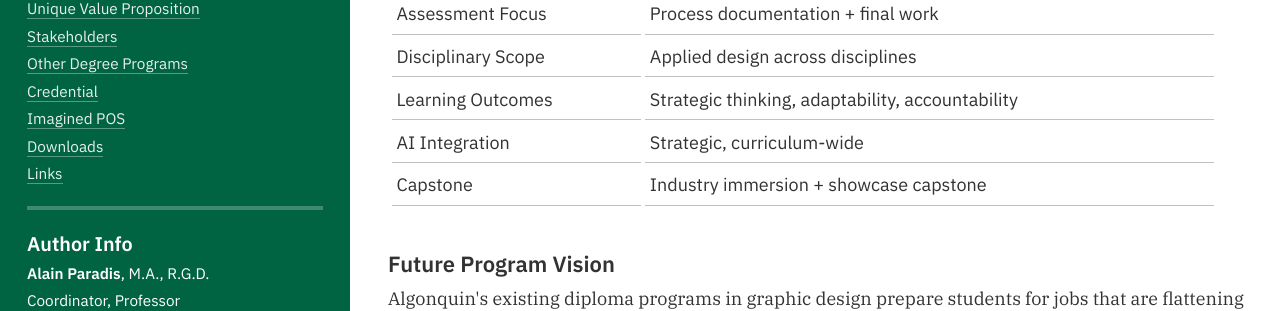
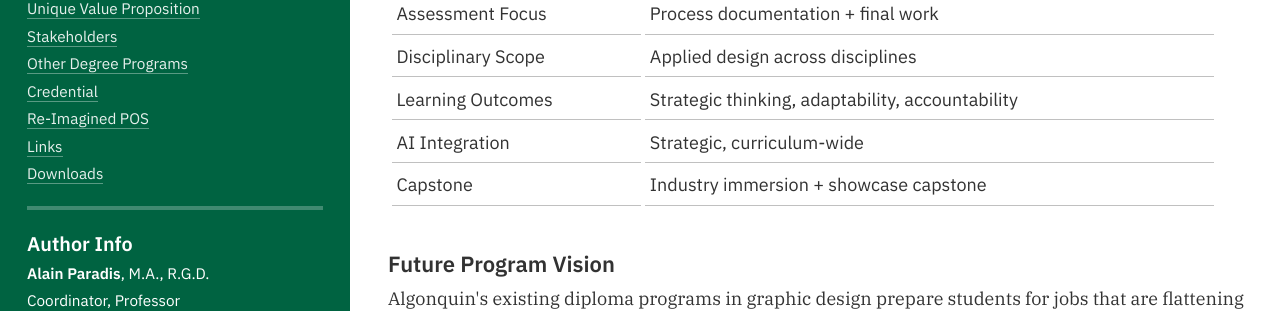
Before and after one commit to AlainParadis/program-transformation, a Jekyll site: the page built from index.md, in a window 1280 px wide. Shown: the part 280-591 px from the top of the page. Built offline with Jekyll 4.4.1, drawn with Linux system fonts in a browser that asks for light colours.

```diff
--- a/_includes/aside.html
+++ b/_includes/aside.html
@@ -12,9 +12,9 @@
 	<li><a href="#stakeholders">Stakeholders</a></li>
 	<li><a href="#otherdegreeprograms">Other Degree Programs</a></li>
 	<li><a href="#credential">Credential</a></li>
-	<li><a href="#pos">Imagined POS</a></li>
+	<li><a href="#pos">Re-Imagined POS</a></li>
+	<li><a href="#links">Links</a></li>
 	<li><a href="#downloads">Downloads</a></li>
-	<li><a href="#links">Links</a></li>
 </ul>
 <hr>
 <h5>
```
